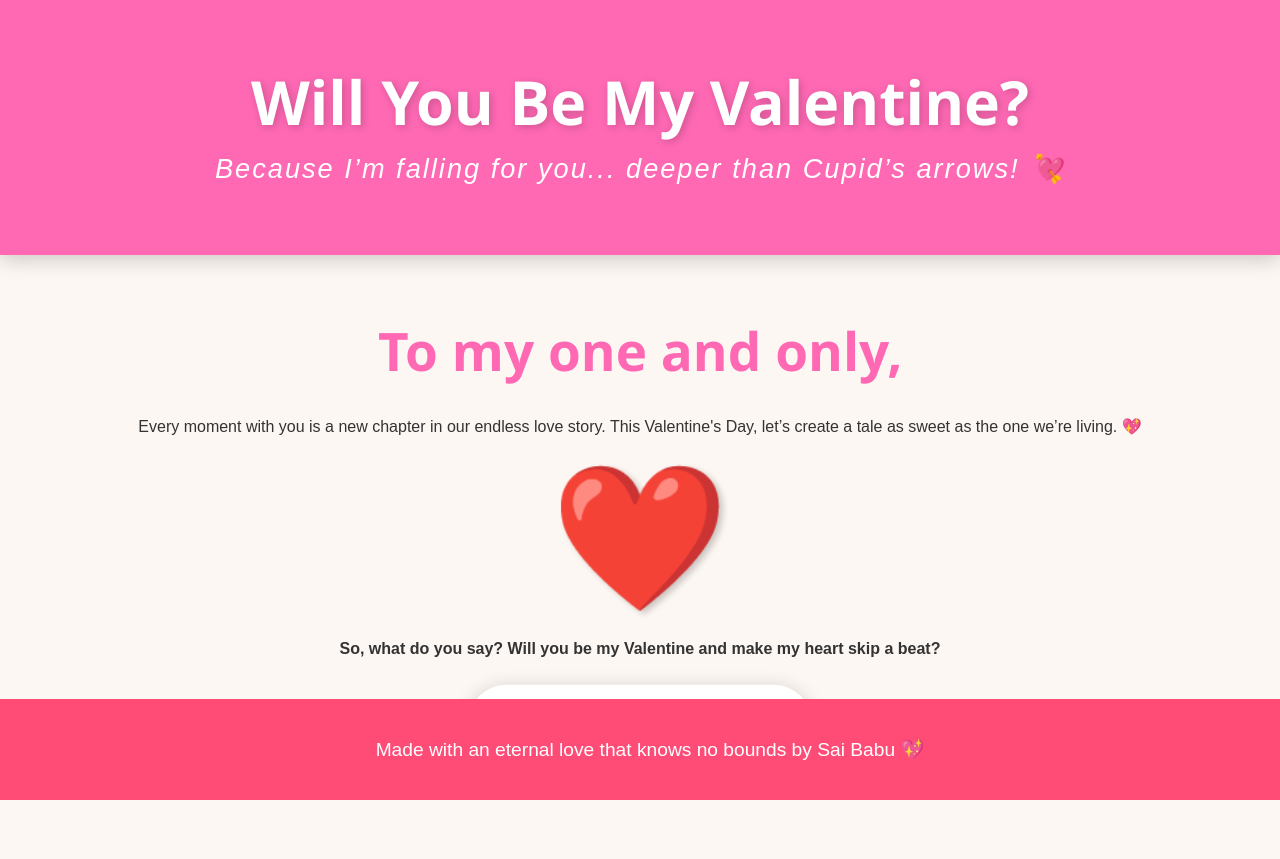
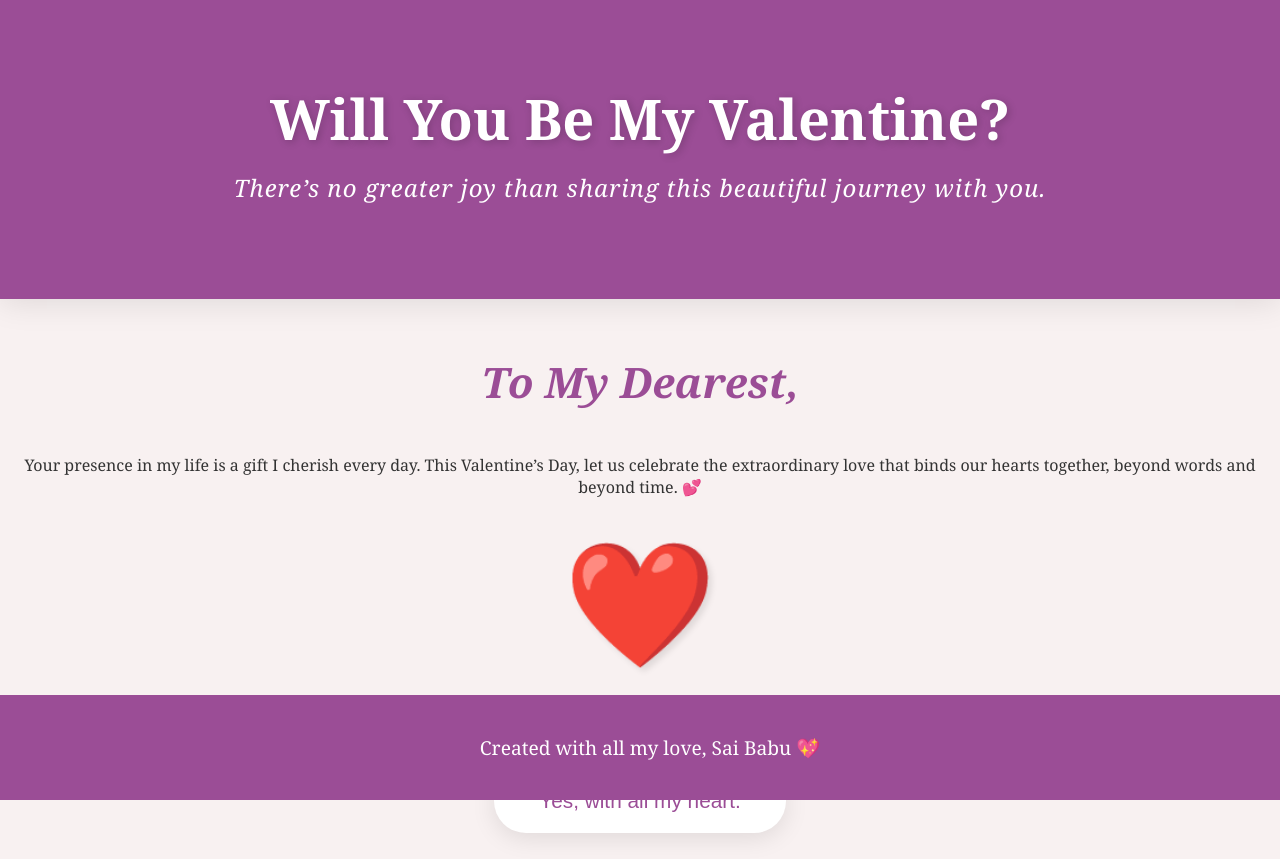
Before and after one commit to mouryakalavala/Valentines-day, a plain HTML site: page index.html in a window 1280 px wide. Before the commit the page ends 815 px from the top, so only its background shows below. Drawn offline with nearby package versions, Linux system fonts and the light colour scheme.

Commit message:
Update index.html

```diff
--- a/index.html
+++ b/index.html
@@ -7,37 +7,38 @@
     <title>Be My Valentine</title>
     <style>
         body {
-            font-family: 'Arial', sans-serif;
+            font-family: 'Georgia', serif;
             margin: 0;
             padding: 0;
-            background-color: #fdf7f3;
+            background-color: #f8f1f1;
             color: #333;
             text-align: center;
             overflow: hidden;
         }
 
         header {
-            background-color: #ff69b4;
+            background-color: #9b4d96;
             color: white;
-            padding: 60px 20px;
-            animation: bounceIn 1s ease-out;
-            box-shadow: 0 4px 20px rgba(0, 0, 0, 0.2);
+            padding: 80px 20px;
+            animation: fadeIn 1s ease-out;
+            box-shadow: 0 4px 30px rgba(0, 0, 0, 0.1);
         }
 
         header h1 {
-            font-size: 3.8em;
+            font-size: 3.5em;
             margin: 0;
-            font-family: 'Segoe UI', Tahoma, Geneva, Verdana, sans-serif;
-            animation: bounceIn 1s ease-out;
+            font-family: 'Georgia', serif;
+            font-weight: bold;
+            animation: fadeIn 1s ease-out;
             text-shadow: 2px 2px 8px rgba(0, 0, 0, 0.2);
         }
 
         header p {
-            font-size: 1.7em;
-            margin: 10px 0;
-            animation: bounceIn 2s ease-out;
+            font-size: 1.5em;
+            margin: 15px 0;
             font-style: italic;
-            letter-spacing: 2px;
+            letter-spacing: 1px;
+            animation: fadeIn 2s ease-out;
         }
 
         .content {
@@ -47,48 +48,49 @@
             height: 70vh;
             flex-direction: column;
             text-align: center;
-            animation: fadeInUp 2s ease-out;
+            animation: slideIn 2s ease-out;
         }
 
         .content h2 {
-            font-size: 2.8em;
-            margin: 20px 0;
-            color: #ff69b4;
-            font-family: 'Segoe UI', Tahoma, Geneva, Verdana, sans-serif;
+            font-size: 2.4em;
+            margin: 30px 0;
+            color: #9b4d96;
+            font-family: 'Georgia', serif;
+            font-style: italic;
             animation: pulse 1.5s infinite;
         }
 
         .heart {
-            font-size: 7em;
-            color: #ff4c77;
+            font-size: 6em;
+            color: #f5a1c0;
             animation: heartbeat 1.5s infinite;
             margin: 20px;
-            text-shadow: 3px 3px 5px rgba(0, 0, 0, 0.2);
+            text-shadow: 3px 3px 5px rgba(0, 0, 0, 0.1);
         }
 
         .button {
             background-color: #fff;
-            color: #ff4c77;
-            padding: 25px 50px;
-            font-size: 1.4em;
+            color: #9b4d96;
+            padding: 20px 45px;
+            font-size: 1.3em;
             border: none;
             border-radius: 50px;
             cursor: pointer;
-            margin-top: 20px;
+            margin-top: 30px;
             transition: all 0.3s ease;
-            box-shadow: 0 4px 20px rgba(0, 0, 0, 0.2);
-            animation: bounce 1.5s infinite;
+            box-shadow: 0 5px 25px rgba(0, 0, 0, 0.1);
+            animation: fadeIn 2s ease-out;
         }
 
         .button:hover {
-            background-color: #ff4c77;
+            background-color: #9b4d96;
             color: white;
-            transform: scale(1.1);
-            text-shadow: 1px 1px 5px rgba(0, 0, 0, 0.2);
+            transform: scale(1.05);
+            text-shadow: 1px 1px 10px rgba(0, 0, 0, 0.2);
         }
 
         footer {
-            background-color: #ff4c77;
+            background-color: #9b4d96;
             text-align: center;
             padding: 20px 10px;
             font-size: 1.2em;
@@ -96,22 +98,22 @@
             position: absolute;
             bottom: 0;
             width: 100%;
+            font-family: 'Georgia', serif;
         }
 
-        @keyframes bounceIn {
-            0% { transform: scale(0); }
-            50% { transform: scale(1.2); }
-            100% { transform: scale(1); }
+        @keyframes fadeIn {
+            0% { opacity: 0; }
+            100% { opacity: 1; }
         }
 
-        @keyframes fadeInUp {
+        @keyframes slideIn {
             0% { transform: translateY(100px); opacity: 0; }
             100% { transform: translateY(0); opacity: 1; }
         }
 
         @keyframes pulse {
             0% { transform: scale(1); }
-            50% { transform: scale(1.2); }
+            50% { transform: scale(1.1); }
             100% { transform: scale(1); }
         }
 
@@ -120,60 +122,54 @@
             50% { transform: scale(1.3); }
             100% { transform: scale(1); }
         }
-
-        @keyframes bounce {
-            0%, 100% { transform: translateY(0); }
-            50% { transform: translateY(-10px); }
-        }
-
     </style>
 </head>
 <body>
 
 <header>
     <h1>Will You Be My Valentine?</h1>
-    <p>Because I’m falling for you... deeper than Cupid’s arrows! 💘</p>
+    <p>There’s no greater joy than sharing this beautiful journey with you.</p>
 </header>
 
 <div class="content">
-    <h2>To my one and only,</h2>
-    <p>Every moment with you is a new chapter in our endless love story. This Valentine's Day, let’s create a tale as sweet as the one we’re living. 💖</p>
+    <h2>To My Dearest,</h2>
+    <p>Your presence in my life is a gift I cherish every day. This Valentine’s Day, let us celebrate the extraordinary love that binds our hearts together, beyond words and beyond time. 💕</p>
 
     <!-- Heart Animation -->
     <div class="heart">❤️</div>
 
-    <p><strong>So, what do you say? Will you be my Valentine and make my heart skip a beat?</strong></p>
+    <p><strong>Will you accept my heart, forever and always?</strong></p>
 
-    <!-- Button with Fun Effect -->
-    <button class="button" onclick="celebrate()">Yes, forever and always!</button>
+    <!-- Button with Elegant Effect -->
+    <button class="button" onclick="celebrate()">Yes, with all my heart.</button>
 </div>
 
 <footer>
-    <p>Made with an eternal love that knows no bounds by Sai Babu 💖</p>
+    <p>Created with all my love, Sai Babu 💖</p>
 </footer>
 
 <!-- JavaScript for Sound and Confetti -->
 <script>
     function celebrate() {
-        // Cheesy Sound Effect
+        // Elegant Sound Effect
         var audio = new Audio('https://www.soundjay.com/button/beep-07.wav');
         audio.play();
 
         // Confetti Effect
         const confettiSettings = {
             target: 'body',
-            max: 100,
-            size: 1,
+            max: 80,
+            size: 2,
             animate: true,
             props: ['circle', 'square'],
-            colors: [[255, 100, 0], [255, 0, 255], [0, 255, 255]],
-            clock: 20
+            colors: [[255, 100, 100], [150, 100, 255], [255, 200, 0]],
+            clock: 15
         };
         const confetti = new ConfettiGenerator(confettiSettings);
         confetti.render();
 
         // Display Love Message
-        alert('I love you more than words can say, forever and always!');
+        alert('I will love you forever and always.');
     }
 </script>
 
```
